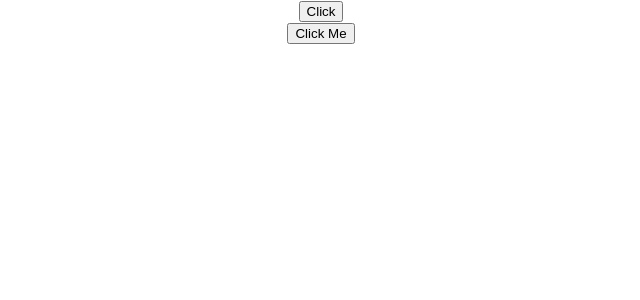
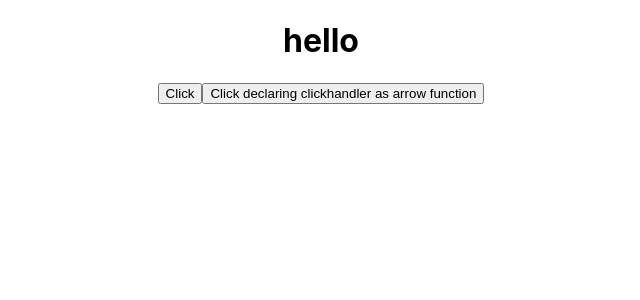
Before and after one commit to ismailbohra/CMS-React, a React (Create React App) app: page / in a window 1280 px wide. Shown: the top 300 px of the page, without its empty margins (319-959 px from the left). Built offline with nearby package versions, Linux system fonts and the light colour scheme.

Commit message:
binding event handler

```diff
--- a/src/App.js
+++ b/src/App.js
@@ -1,6 +1,7 @@
 import { Children, Component } from 'react';
 import './App.css';
 import ClassClick from './component/ClassClick';
+import EventBind from './component/EventBind';
 // import {Hello, helloJSX } from './component/jsx';
 // import {GreetWithName,ChildrenProps} from './component/props';
 // import Title from './component/state';
@@ -26,9 +27,10 @@ class App extends Component {
         <Title/>
         <Count/>
         <Message/>
-        <Welcome name="Ismail Bohra"/>*/}
+        <Welcome name="Ismail Bohra"/>
         <FunctionClick/>
-        <ClassClick/>
+        <ClassClick/>*/}
+        <EventBind/>
       </div>
     );
   }
--- /dev/null
+++ b/src/component/EventBind.js
@@ -0,0 +1,35 @@
+import React, { Component } from 'react'
+
+export class EventBind extends Component {
+    constructor(props) {
+      super(props)
+
+      this.state = {
+         message: 'hello'
+      }
+      this.changeMessage=this.changeMessage.bind(this)
+    }
+    changeMessage(){
+        this.setState({
+            message: 'Goodbye!'
+         })
+    }
+    changeMsg=()=>{
+        this.setState({
+            message: 'Goodbye!'
+         })
+    }
+
+  render() {
+    return (
+      <div>
+        <h1>{this.state.message}</h1>
+        {/* <button onClick={this.changeMessage.bind(this)}>Click</button> */}
+        <button onClick={this.changeMessage}>Click</button>
+        <button onClick={this.changeMsg}>Click declaring clickhandler as arrow function</button>
+      </div>
+    )
+  }
+}
+
+export default EventBind
```
